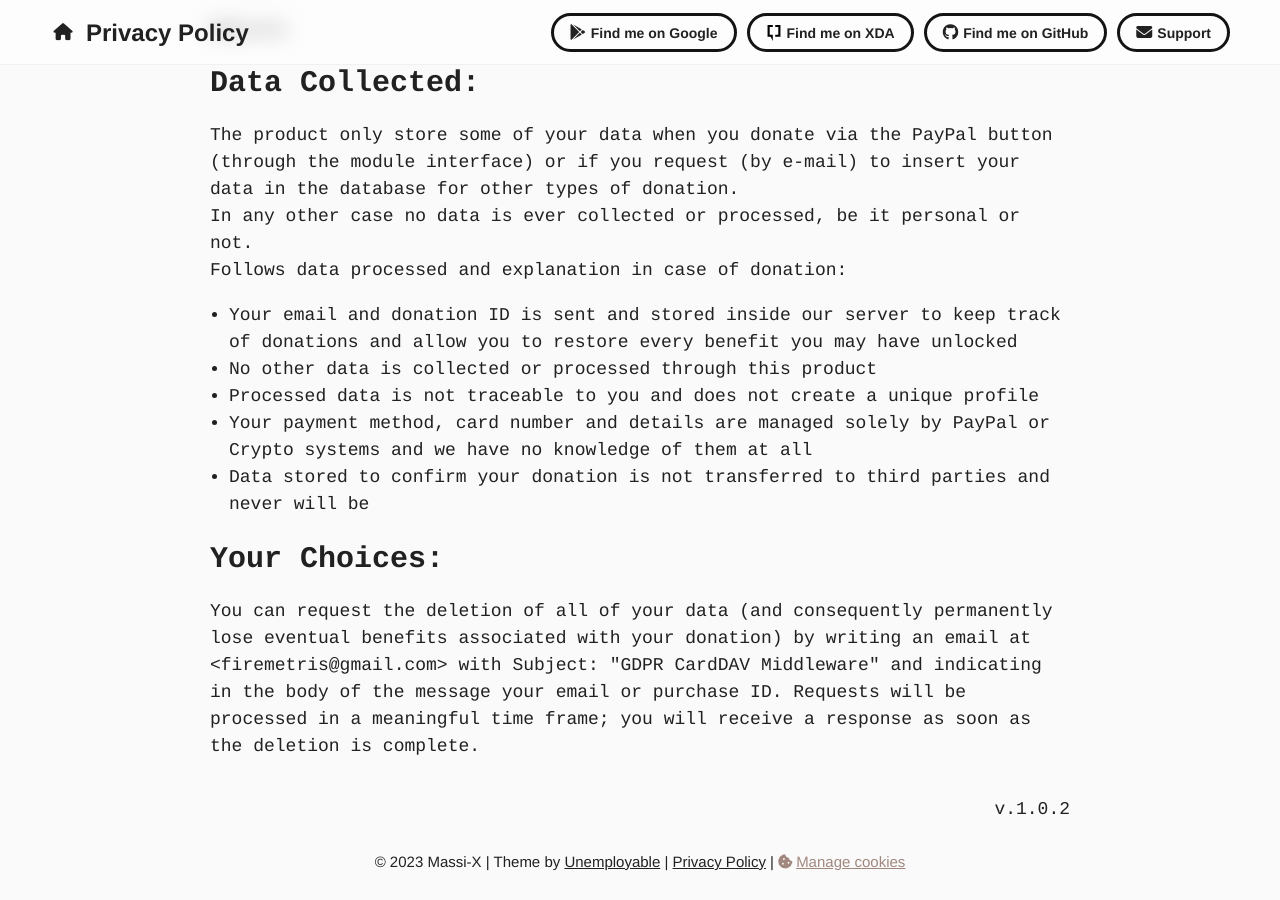
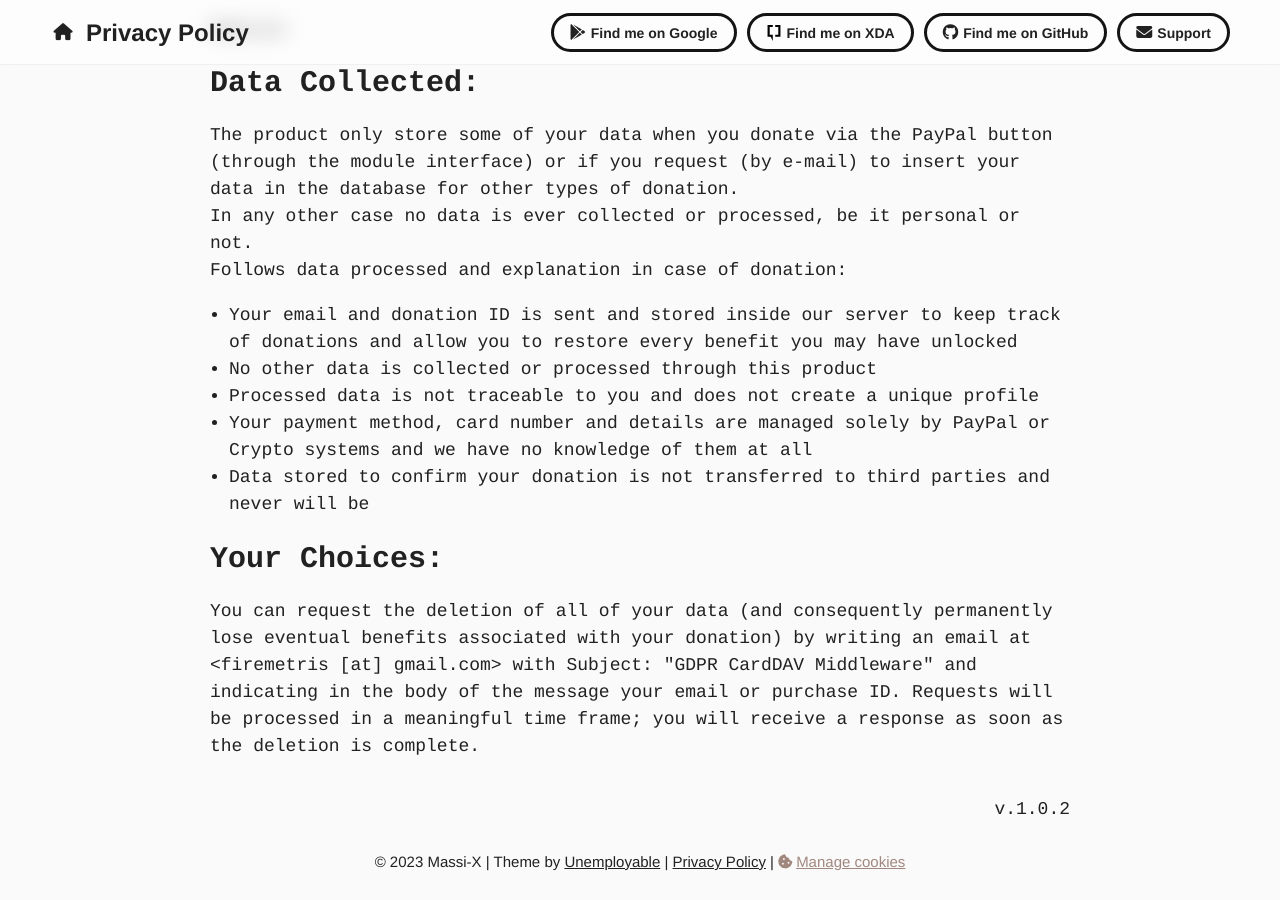
Before and after one commit to Massi-X/massi-x.github.io, a Jekyll site: the page built from privacy_policy/carddav_middleware.md, in a window 1280 px wide and 900 px high, scrolled down 505 px. Built offline with Jekyll 4.4.1, drawn with Linux system fonts in a browser that asks for light colours.

Commit message:
Wonder why?

```diff
--- a/privacy_policy/carddav_middleware.md
+++ b/privacy_policy/carddav_middleware.md
@@ -38,7 +38,7 @@ privacy_img: carddavmiddleware_icon.png
 </div>
 <p class="title">Your Choices:</p>
 <p class="text">You can request the deletion of all of your data (and consequently permanently lose eventual
-	benefits associated with your donation) by writing an email at &#60;firemetris@gmail.com&#62; with
+	benefits associated with your donation) by writing an email at &#60;firemetris [at] gmail.com&#62; with
 	Subject: "GDPR CardDAV Middleware" and indicating in the body of the message your email or purchase ID.
 	Requests will be processed in a meaningful time frame; you will receive a response as soon as the
 	deletion is complete.</p>
```
Also changed, not shown: privacy_policy/website.md (+1 -1 lines).
